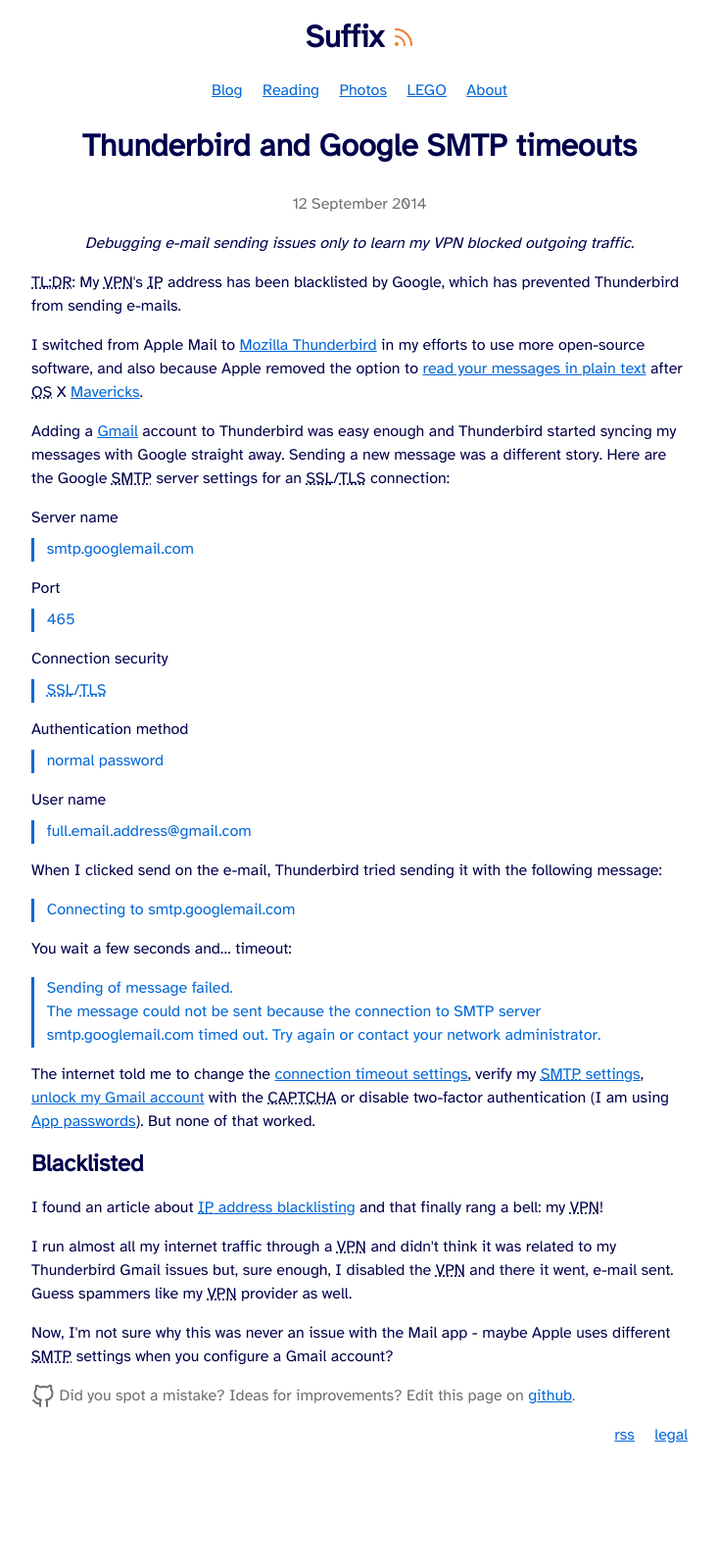
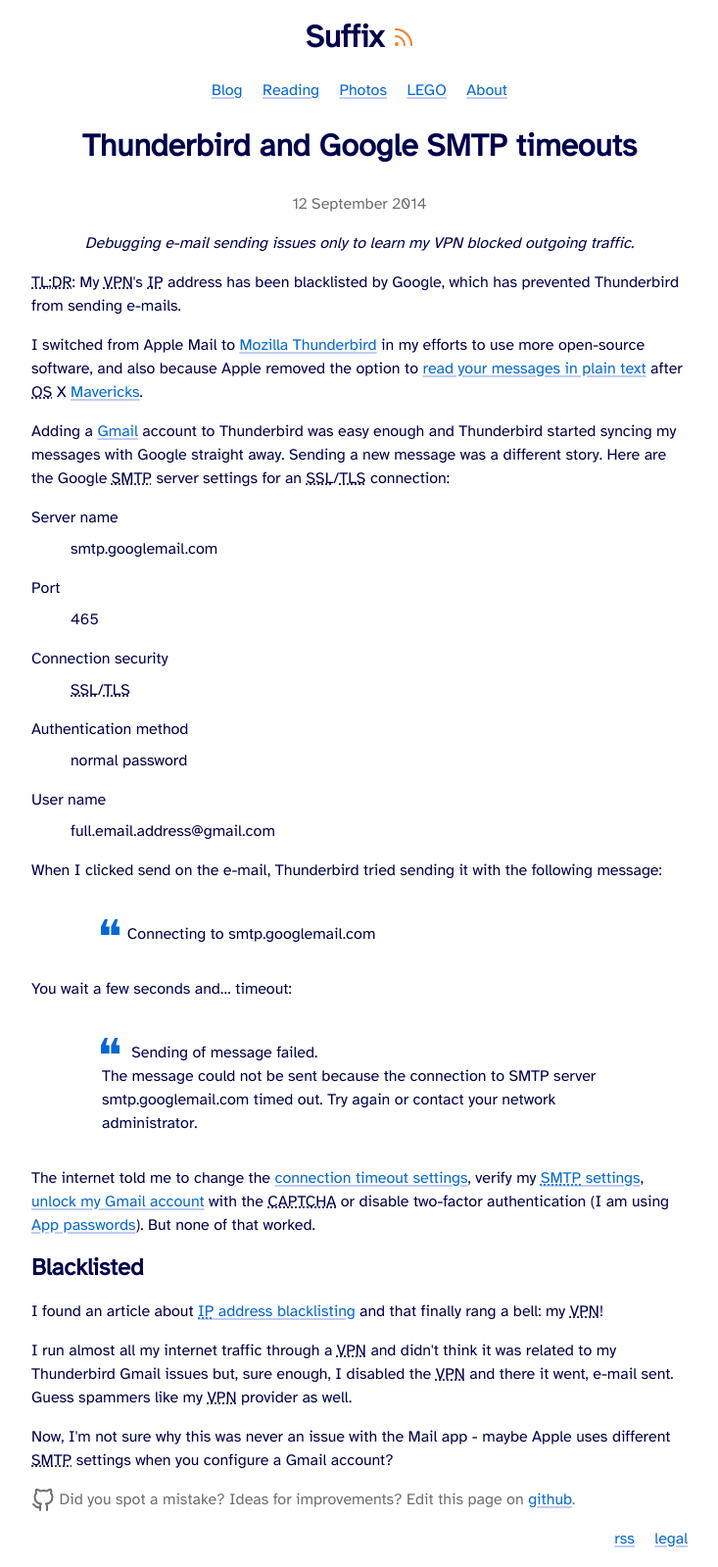
Before and after one commit to cimm/suffix, a Jekyll site: the page built from _posts/2014-09-12-thunderbird-gmail-smtp.html, in a window 1280 px wide. Shown: the whole page at 98% size, without its empty margins (273-1006 px from the left). Built offline with Jekyll 4.4.1, drawn with Linux system fonts in a browser that asks for light colours; before the commit the page ends 1493 px from its top, so only the background shows below that.

Commit message:
Improve link and blockquote CSS styles

```diff
--- a/styles/main.css
+++ b/styles/main.css
@@ -1,7 +1,9 @@
 @media (prefers-color-scheme: light) {
   :root {
-    --color-accent-alt: #551a8b; /* visited link */
-    --color-accent: #0367d8; /* links */
+    --color-link-visited: #551a8b; /* visited link */
+    --color-link-visited-light: #7b68ee;
+    --color-link: #0367d8; /* links */
+    --color-link-light: rgba(65,105,225,.33);
     --color-alert-background: #fff0f2;
     --color-alert-foreground: #ff6577;
     --color-background: white;
@@ -16,8 +18,10 @@
 
 @media (prefers-color-scheme: dark) {
   :root {
-    --color-accent-alt: #0360c9;
-    --color-accent: #81baff;
+    --color-link-visited: #8b97f8;
+    --color-link-visited-light: #7b68ee;
+    --color-link: #81baff;
+    --color-link-light: rgba(65,105,225,.33);
     --color-alert-background: #322226;
     --color-alert-foreground: #ff6577;
     --color-background: #2e3440;
--- a/styles/shared.css
+++ b/styles/shared.css
@@ -14,10 +14,20 @@
 }
 
 a {
-  color: var(--color-accent);
+  color: var(--color-link);
+  text-decoration-color: rgba(65,105,225,.33);
+  text-decoration-thickness: 2px;
+  text-underline-offset: 2px;
+}
+a:hover {
+  text-decoration-color: var(--color-link);
 }
 a:visited {
-  color: var(--color-accent-alt);
+  color: var(--color-link-visited);
+  text-decoration-color: var(--color-link-visited-light);
+}
+a:hover:visited {
+  text-decoration-color: var(--color-link-visited);
 }
 
 abbr[title] {
@@ -28,11 +38,21 @@
   margin: .5em 0;
 }
 
-blockquote, dd {
-  border-left: 3px solid var(--color-accent);
-  color: var(--color-accent);
-  margin-left: 0;
-  padding-left: .8em;
+blockquote {
+  padding: 1em 2em;
+}
+
+blockquote::before {
+  color: var(--color-link);
+  content: "❝";
+  font-size: 3em;
+  left: -5px;
+  position: relative;
+  top: 15px;
+}
+
+cite {
+  display: block;
 }
 
 kbd {
```
